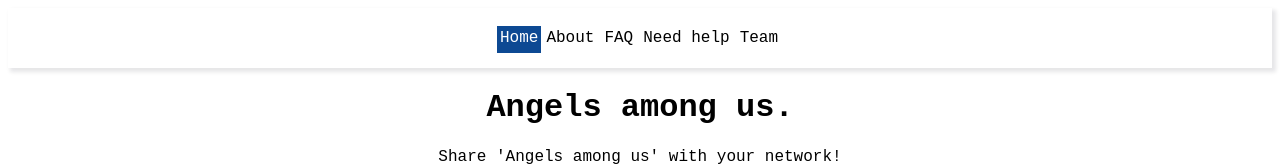
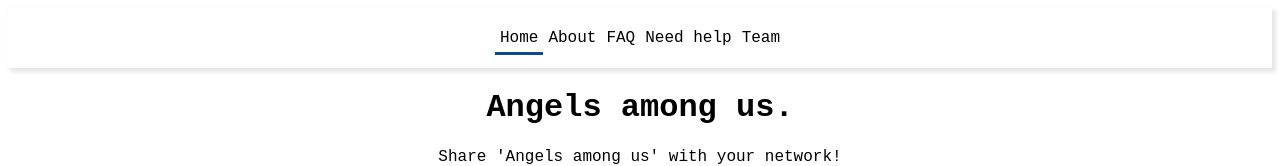
Before and after one commit to vunderkind/good-faith, a React (Create React App) app: page / in a window 1280 px wide. In both pictures the pointer is over the link "Home". Shown: the top 166 px of the page. Built offline with nearby package versions, Linux system fonts and the light colour scheme; a web font is replaced by a local one.

Commit message:
Header styling

```diff
--- a/src/components/Header/Header.css
+++ b/src/components/Header/Header.css
@@ -12,6 +12,12 @@
     line-height: 40px;
 }
 
+.Linq a:hover {
+    background-color: transparent;
+    color: initial;
+    padding: 5px;
+}
+
 .Linq a.active {
     border-bottom: 3px solid var(--primary-color);
 }
--- a/src/components/Header/Header.js
+++ b/src/components/Header/Header.js
@@ -16,10 +16,10 @@ function Header() {
             </div>
 
             <TextCenter>
-                <h1>Angels among us.</h1>
+                <h1 className="primary-text">Angels among us.</h1>
                 <p>Share 'Angels among us' with your network!</p>
                 <SocialShare
-                    text={"Share kindness in these COVID-19 times. If you're financially stable during this COVID-19 crisis, consider making a small contribution to people who haven't been as lucky. Use this to get a randomly-generated list of ten people who need your help."}
+                    text={"Share kindness in these COVID-19 times. If you're financially stable during this COVID-19 crisis, consider making a small contribution to people who haven't been as lucky. Use this to get a randomly-generated list of three people who need your help."}
                     url={window.location.href}
                     tag={"#AngelsAmongUs"}
                 />
```
